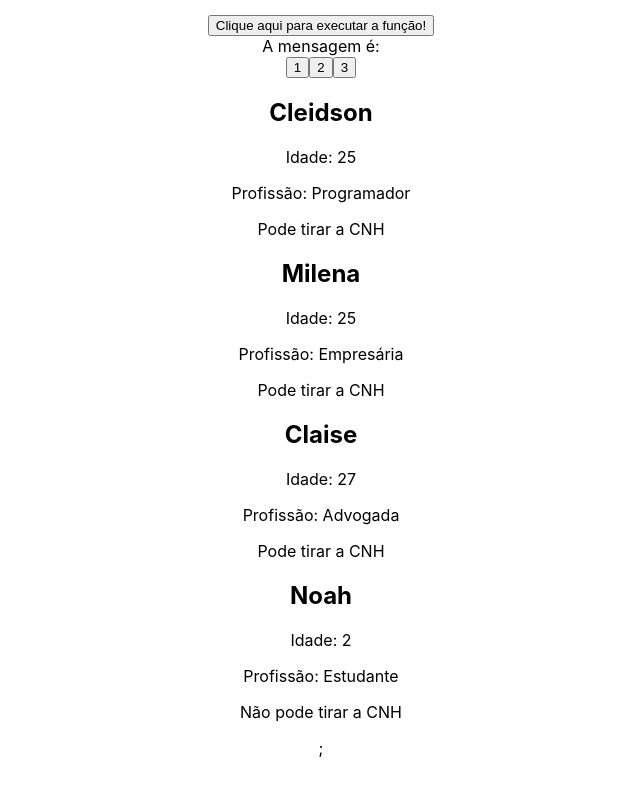
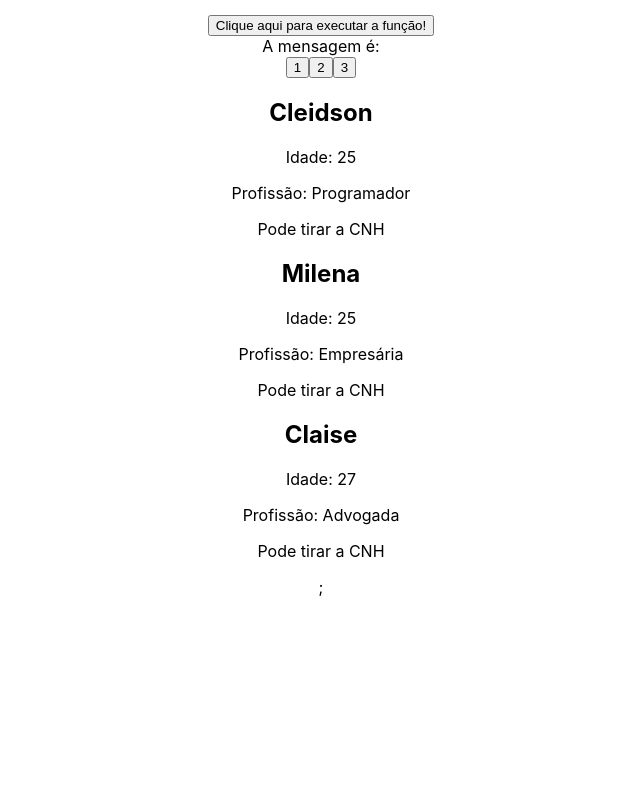
Before and after one commit to CFias/react, a React (Create React App) app in the folder 3_SECTION3/section3/: page / in a window 1280 px wide. Shown: the part 3377-4173 px from the top of the page, without its empty margins (319-959 px from the left). After the commit the page ends 4024 px from the top, so only its background shows below. Built offline with nearby package versions, Linux system fonts and the light colour scheme.

Commit message:
Update App.js

```diff
--- a/3_SECTION3/section3/src/App.js
+++ b/3_SECTION3/section3/src/App.js
@@ -36,8 +36,7 @@ function App() {
   const users = [
     {id: 1, name: "Cleidson", job: "Programador", age: 25},
     {id: 2, name: "Milena", job: "Empresária", age: 25},
-    {id: 3, name: "Claise", job: "Advogada", age: 27},
-    {id: 4, name: "Noah", job: "Estudante", age: 2}
+    {id: 3, name: "Claise", job: "Advogada", age: 27}
   ];
 
   return (
```
